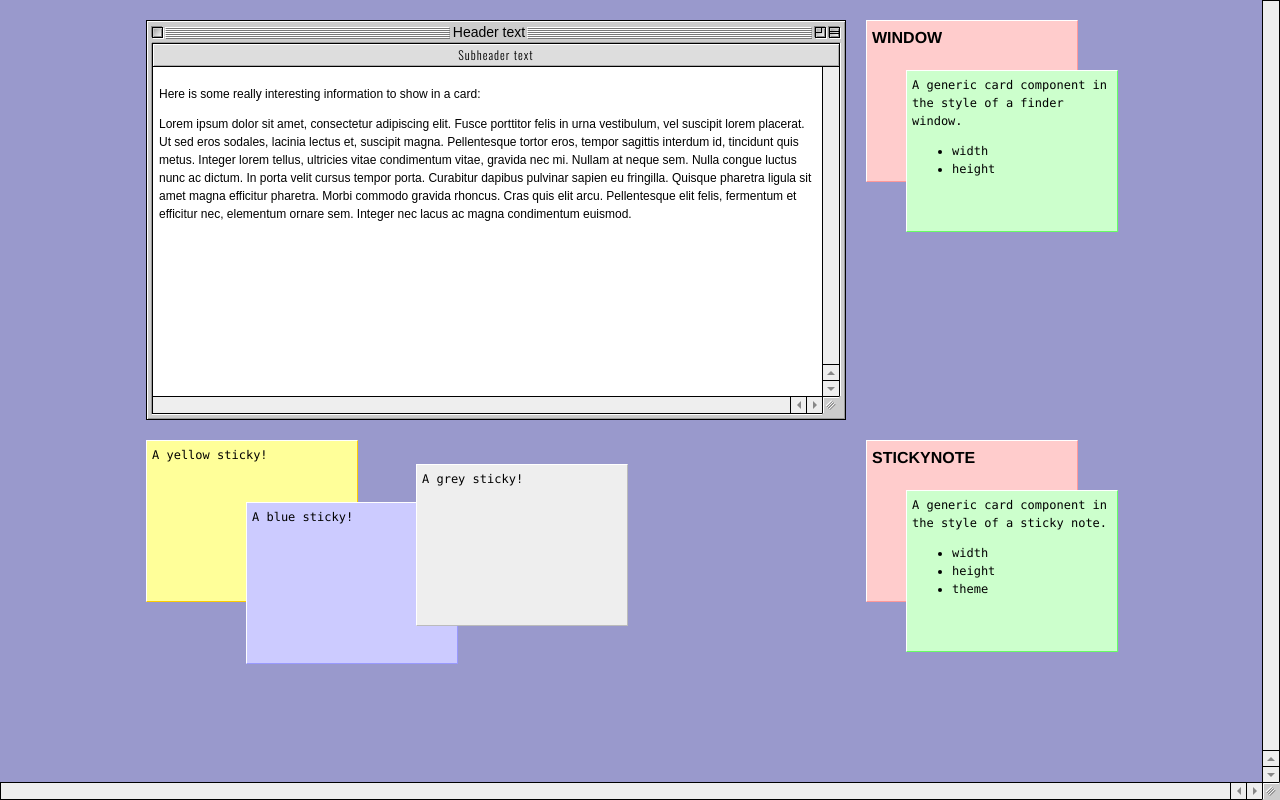
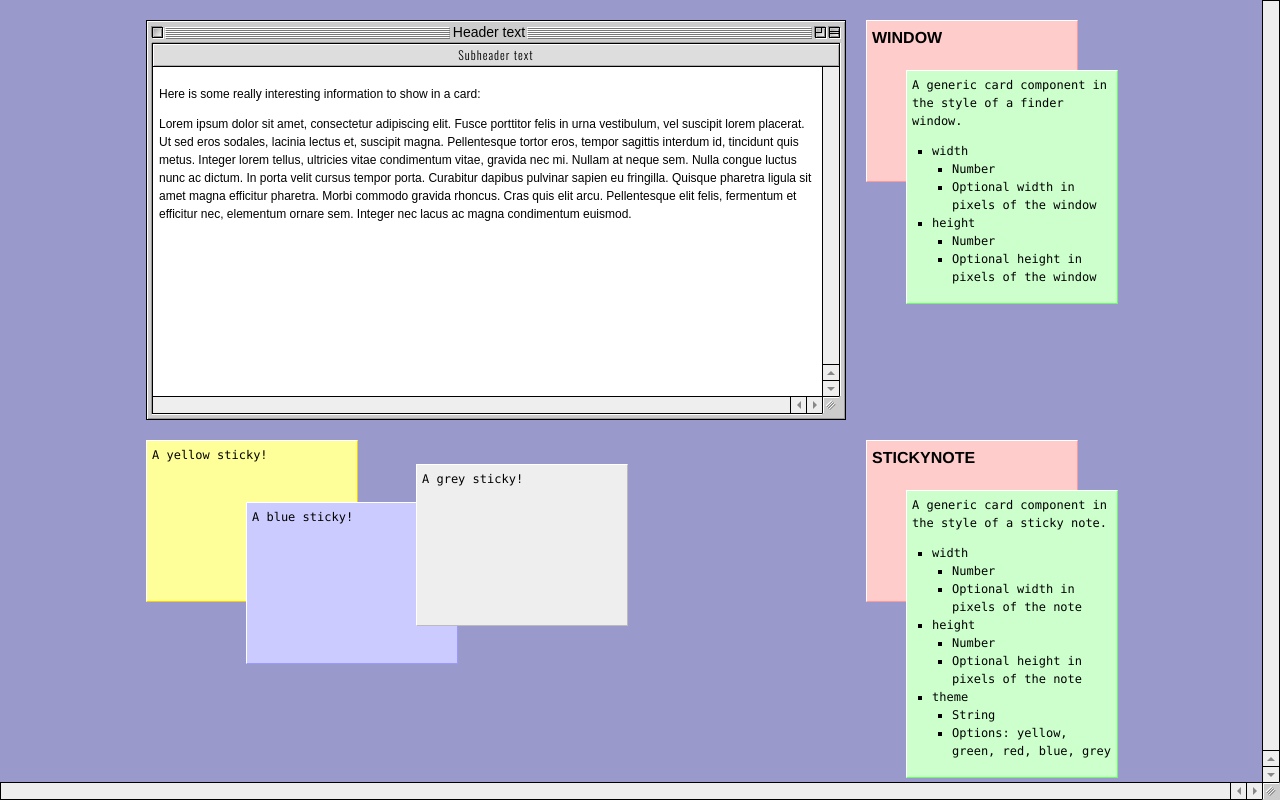
Before and after one commit to bdsplum/mac-os-9-ui, a Vue app: page / in a window 1280 px wide. Built offline with nearby package versions, Linux system fonts and the light colour scheme; a web font is replaced by a local one.

Commit message:
Added some docs. Allow scroll propagation if nothing to scroll

```diff
--- a/src/components/Examples/Example.vue
+++ b/src/components/Examples/Example.vue
@@ -13,7 +13,6 @@
         </StickyNote>
         <StickyNote
             width="200"
-            height="150"
             theme="green"
             class="docs--info"
         >
@@ -46,11 +45,11 @@
             top: 50px;
             left: 40px;
 
-            ul {
+            &:deep(ul) {
                 padding-inline-start: 20px;
             }
 
-            li {
+            &:deep(li) {
                 list-style-type: square;
             }
         }
--- a/src/components/Examples/StickyExample.vue
+++ b/src/components/Examples/StickyExample.vue
@@ -27,9 +27,27 @@
         <template #docs>
             A generic card component in the style of a sticky note.
             <ul>
-                <li>width</li>
-                <li>height</li>
-                <li>theme</li>
+                <li>
+                    width
+                    <ul>
+                        <li>Number</li>
+                        <li>Optional width in pixels of the note</li>
+                    </ul>
+                </li>
+                <li>
+                    height
+                    <ul>
+                        <li>Number</li>
+                        <li>Optional height in pixels of the note</li>
+                    </ul>
+                </li>
+                <li>
+                    theme
+                    <ul>
+                        <li>String</li>
+                        <li>Options: yellow, green, red, blue, grey</li>
+                    </ul>
+                </li>
             </ul>
         </template>
     </Example>
--- a/src/components/Examples/WindowExample.vue
+++ b/src/components/Examples/WindowExample.vue
@@ -20,8 +20,20 @@
         <template #docs>
             A generic card component in the style of a finder window.
             <ul>
-                <li>width</li>
-                <li>height</li>
+                <li>
+                    width
+                    <ul>
+                        <li>Number</li>
+                        <li>Optional width in pixels of the window</li>
+                    </ul>
+                </li>
+                <li>
+                    height
+                    <ul>
+                        <li>Number</li>
+                        <li>Optional height in pixels of the window</li>
+                    </ul>
+                </li>
             </ul>
         </template>
     </Example>
--- a/src/components/Scroll/ScrollContainer.vue
+++ b/src/components/Scroll/ScrollContainer.vue
@@ -4,7 +4,7 @@
             <div
                 ref="content"
                 class="scroll__content"
-                @mousewheel.stop.passive="mousewheel"
+                @mousewheel.passive="mousewheel"
             >
                 <slot />
             </div>
@@ -79,7 +79,9 @@
      * @param {Event} e - the mouse wheel event
      */
     function mousewheel(e) {
-        // todo: conditional stop propagation if there is nothing to scroll?
+        if((scrollHeight.value - height.value) > 0 || (scrollWidth.value - width.value) > 0) {
+            e.stopPropagation();
+        }
 
         if(!content?.value) {
             return;
```
Also changed, not shown: todo.txt.
